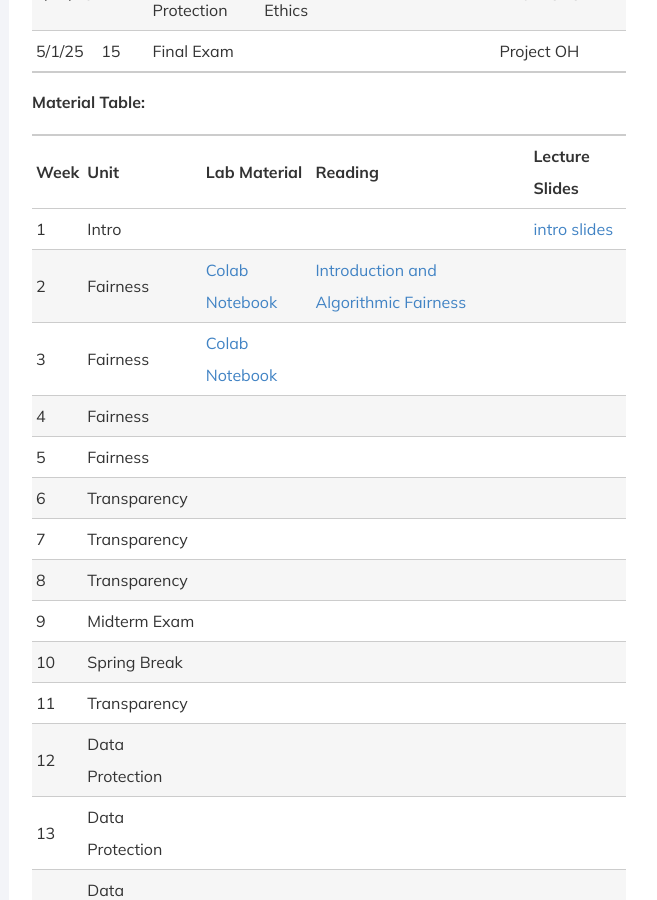
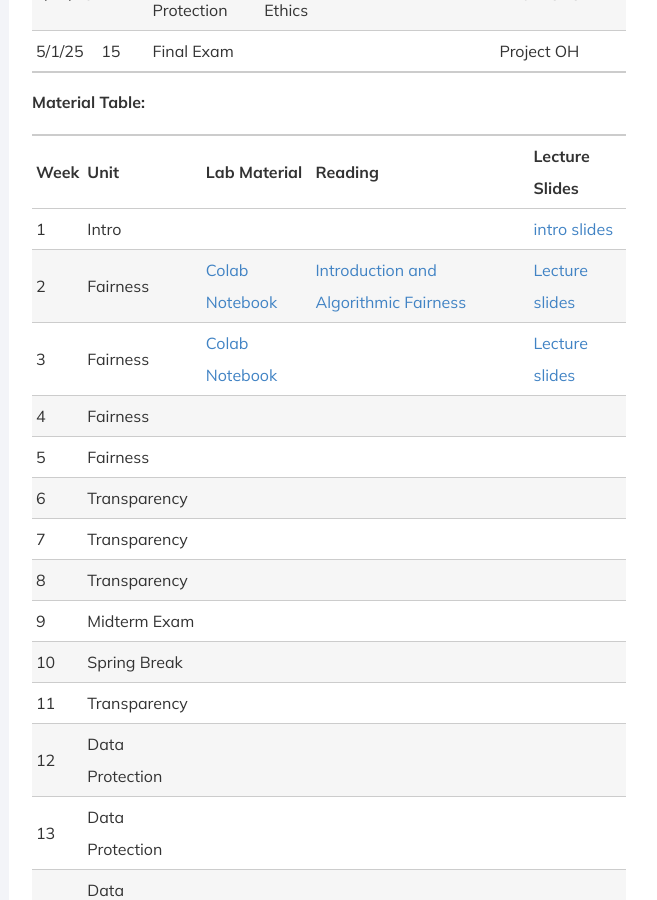
Before and after one commit to DataResponsibly/rds25, a Jekyll site: the page built from modules/ds_ua_202/_posts/2000-01-01-DS-UA-202.md, in a window 1280 px wide and 900 px high, scrolled down 1266 px. Shown: the whole window, without its empty margins (311-968 px from the left). Built offline with Jekyll 4.4.1, drawn with Linux system fonts in a browser that asks for light colours; nearby versions of some CDN libraries.

Commit message:
updated lecture slides

```diff
--- a/modules/ds_ua_202/_posts/2000-01-01-DS-UA-202.md
+++ b/modules/ds_ua_202/_posts/2000-01-01-DS-UA-202.md
@@ -32,8 +32,8 @@
 | Week | Unit            | Lab Material | Reading | Lecture Slides |
 |------|----------------|--------------|---------|---------------|
 | 1    | Intro          |             |         |[intro slides](../../../assets/1_Intro_Week_1_202Spring2025.pdf)               |
-| 2    | Fairness       |[Colab Notebook](https://drive.google.com/file/d/1RtVVABOOtccq0TOmWy3WeTCp2BVeCIyH/view?usp=sharing)             |[Introduction and Algorithmic Fairness](../../../assets/fairness_reader_2024.pdf)         |               |
-| 3    | Fairness       |[Colab Notebook](../../../assets/Lab_2_Fairlearn_Student_DS_UA_202_Spring'25.ipynb)            |         |               |
+| 2    | Fairness       |[Colab Notebook](https://drive.google.com/file/d/1RtVVABOOtccq0TOmWy3WeTCp2BVeCIyH/view?usp=sharing)             |[Introduction and Algorithmic Fairness](../../../assets/fairness_reader_2024.pdf)         |[Lecture slides](../../../assets/JC 2_3_Fairness_DS_UA_202_Spring_2025.pdf)               |
+| 3    | Fairness       |[Colab Notebook](../../../assets/Lab_2_Fairlearn_Student_DS_UA_202_Spring'25.ipynb)            |         |[Lecture slides](../../../assets/JC 2_3_Fairness_DS_UA_202_Spring_2025.pdf)               |
 | 4    | Fairness       |              |         |               |
 | 5    | Fairness       |              |         |               |
 | 6    | Transparency   |              |         |               |
```
Also changed, not shown: 1 other file.
